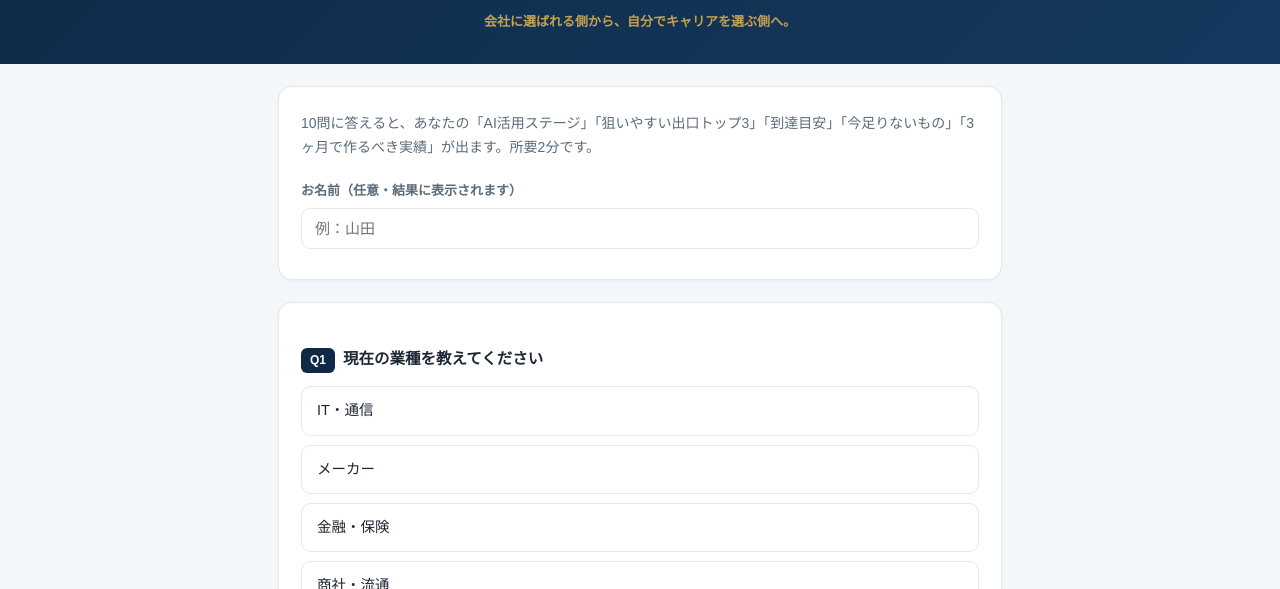
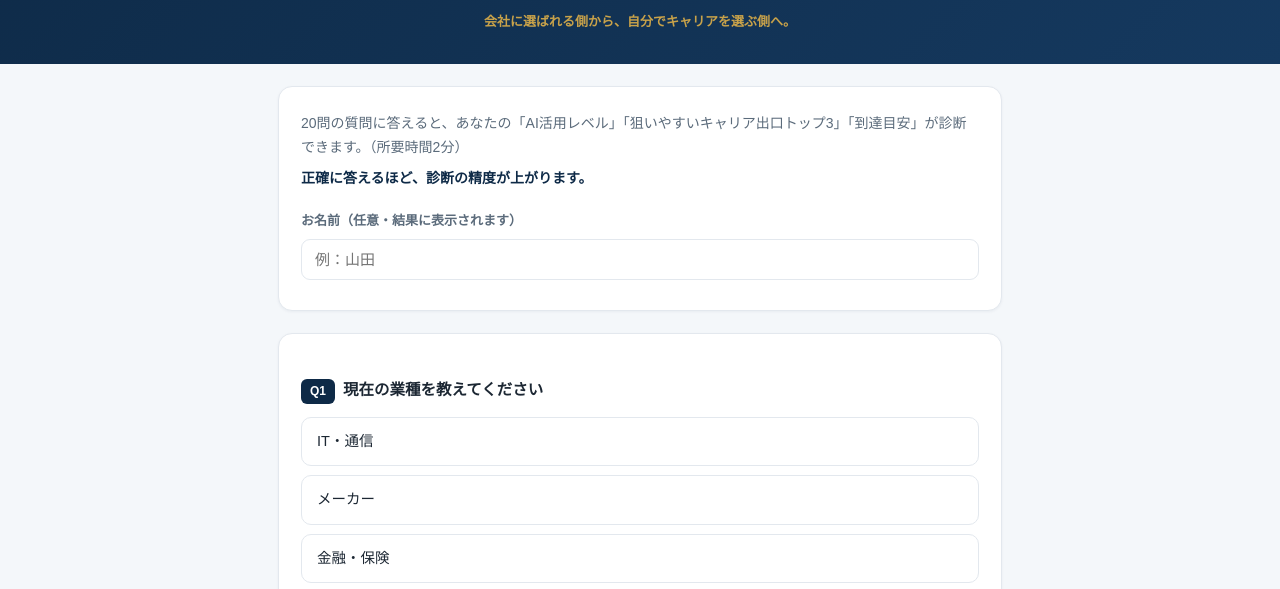
Before and after one commit to saori421/ai-career-shindan, a plain HTML site: page index.html in a window 1280 px wide. Shown: the part 195-784 px from the top of the page. Drawn offline with Linux system fonts and the light colour scheme.

Commit message:
リード文更新：20問・所要時間・精度訴求を追加

```diff
--- a/index.html
+++ b/index.html
@@ -1,4 +1,4 @@
-<!-- 最終更新 2026.5.28 -->
+<!-- 最終更新 2026.6.4 -->
 <!DOCTYPE html>
 <html lang="ja">
 <head>
@@ -40,6 +40,7 @@
   /* セクション */
   .section{background:var(--card);border:1px solid var(--line);border-radius:14px;padding:24px 22px;margin-top:22px;box-shadow:0 1px 3px rgba(14,42,71,.05);}
   .lead{font-size:14px;color:var(--sub);margin:0 0 20px;}
+  .lead strong{display:inline-block;margin-top:6px;color:var(--navy);font-weight:700;}
   .name-row{margin:0 0 6px;}
   .name-row label{font-size:13px;color:var(--sub);display:block;margin-bottom:6px;font-weight:600;}
   .name-row input{width:100%;padding:11px 13px;border:1px solid var(--line);border-radius:9px;font-size:15px;}
@@ -166,7 +167,7 @@
   <!-- 質問エリア -->
   <div id="quiz">
     <div class="section">
-      <p class="lead">10問に答えると、あなたの「AI活用ステージ」「狙いやすい出口トップ3」「到達目安」「今足りないもの」「3ヶ月で作るべき実績」が出ます。所要2分です。</p>
+      <p class="lead">20問の質問に答えると、あなたの「AI活用レベル」「狙いやすいキャリア出口トップ3」「到達目安」が診断できます。（所要時間2分）<br><strong>正確に答えるほど、診断の精度が上がります。</strong></p>
       <div class="name-row">
         <label for="uname">お名前（任意・結果に表示されます）</label>
         <input type="text" id="uname" placeholder="例：山田">
```
